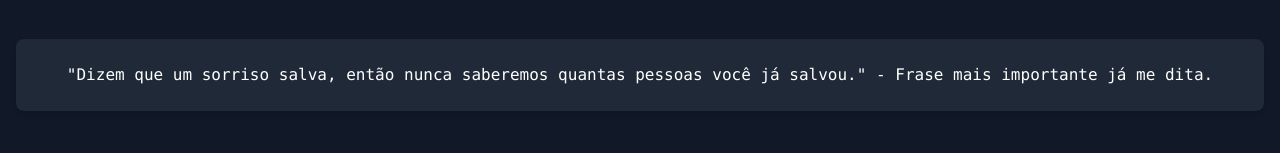
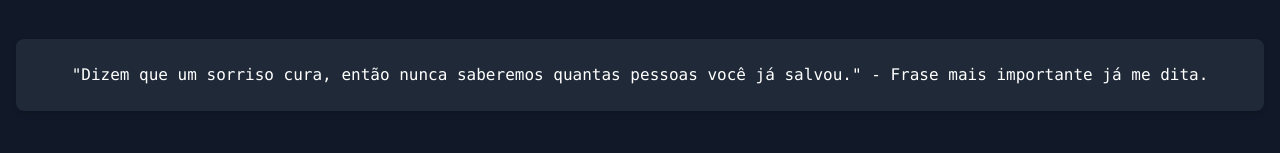
Before and after one commit to KarinaGante/portfolio-2024, a plain HTML site: page index.html in a window 1280 px wide. Shown: the part 5116-5269 px from the top of the page. Drawn offline with nearby package versions, Linux system fonts and the light colour scheme.

Commit message:
Update index.html

```diff
--- a/index.html
+++ b/index.html
@@ -323,7 +323,7 @@
     </br>
         <div class="bg-gray-800 p-6 rounded-lg shadow-md" data-aos="zoom-out-up" data-aos-duration="2000" data-aos-delay="500">
             <p class="text-center">
-                "Dizem que um sorriso salva, então nunca saberemos quantas pessoas você já salvou." - Frase mais importante já me dita.
+                "Dizem que um sorriso cura, então nunca saberemos quantas pessoas você já salvou." - Frase mais importante já me dita.
             </p>
         </div>
     </section>
```
